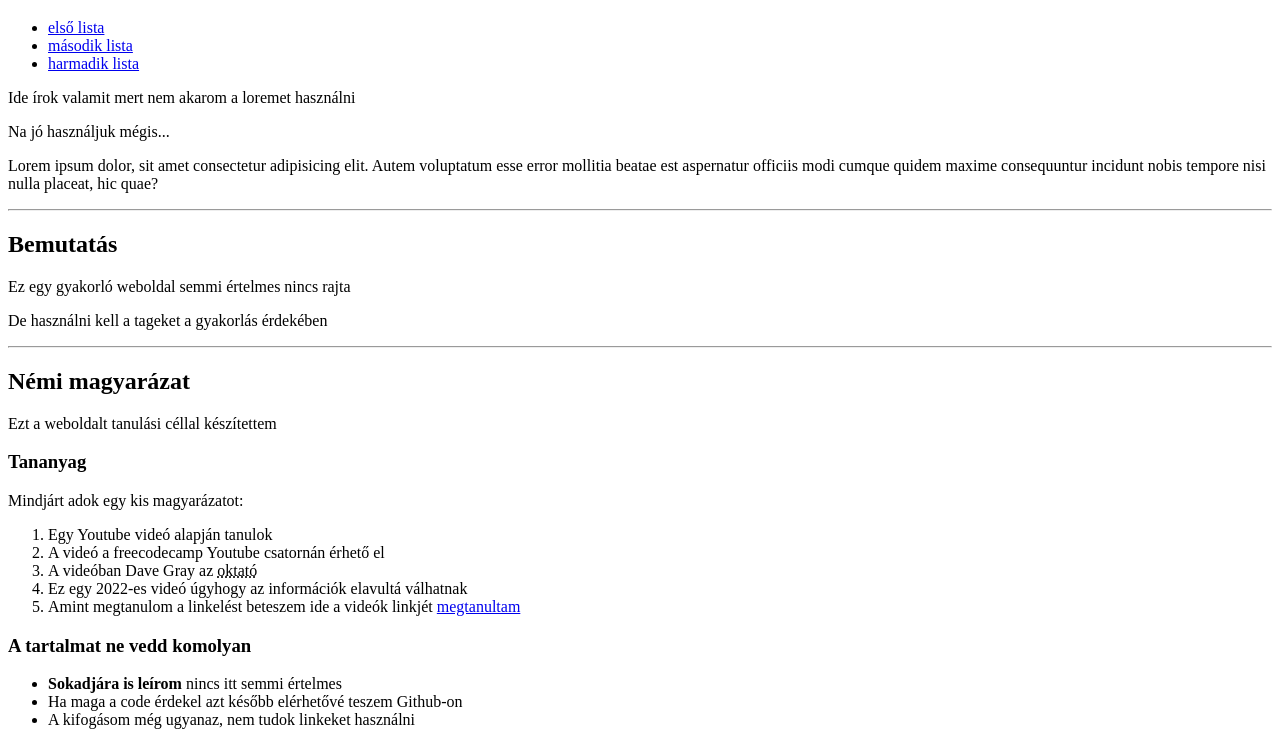
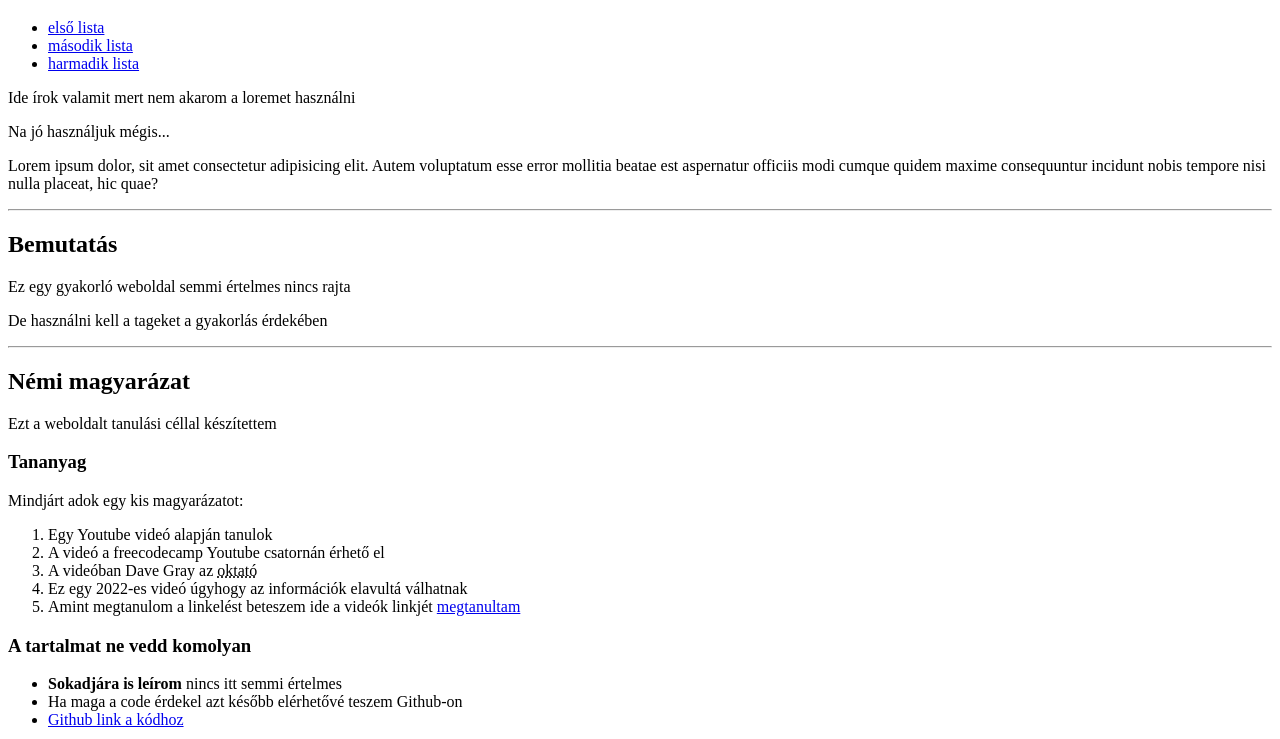
Before and after one commit to kemenyviktor/webfejlesztes_alapok, a plain HTML site: page index.html in a window 1280 px wide. Shown: the part 61-800 px from the top of the page. Drawn offline with Linux system fonts and the light colour scheme.

Commit message:
Az index fájlba mostmár bekerült a Github link a kódhoz

```diff
--- a/index.html
+++ b/index.html
@@ -58,7 +58,7 @@
         <ul id="lista2">
             <li><strong>Sokadjára is leírom</strong> nincs itt semmi értelmes</li>
             <li>Ha maga a code érdekel azt később elérhetővé teszem Github-on</li>
-            <li>A kifogásom még ugyanaz, nem tudok linkeket használni</li>
+            <li> <a href="https://github.com/kemenyviktor/webfejlesztes_alapok" target="_blank">Github link a kódhoz</a></li>
         </ul>
 
         <h3>Akkor mire is van ez?</h3>
```
